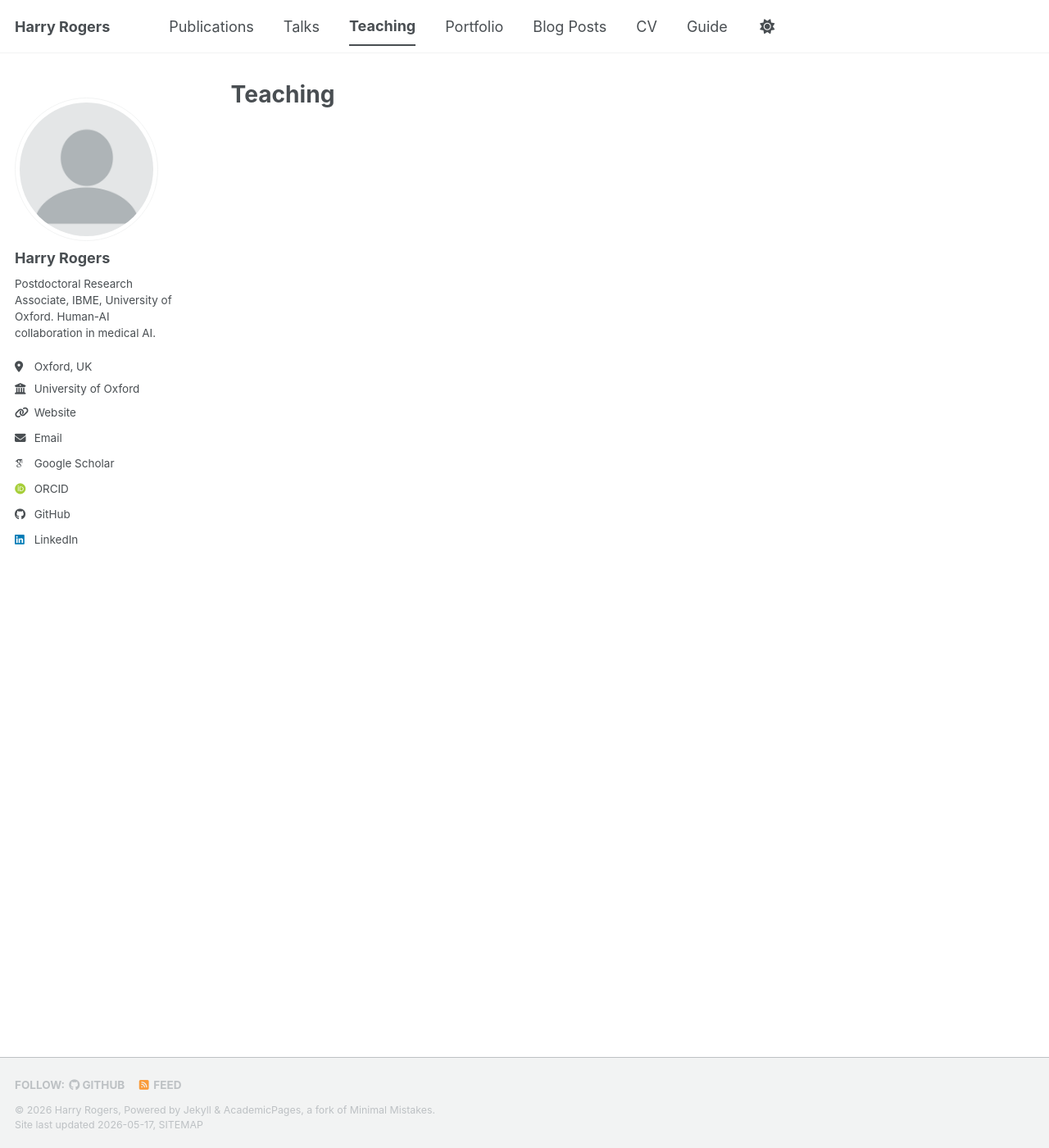
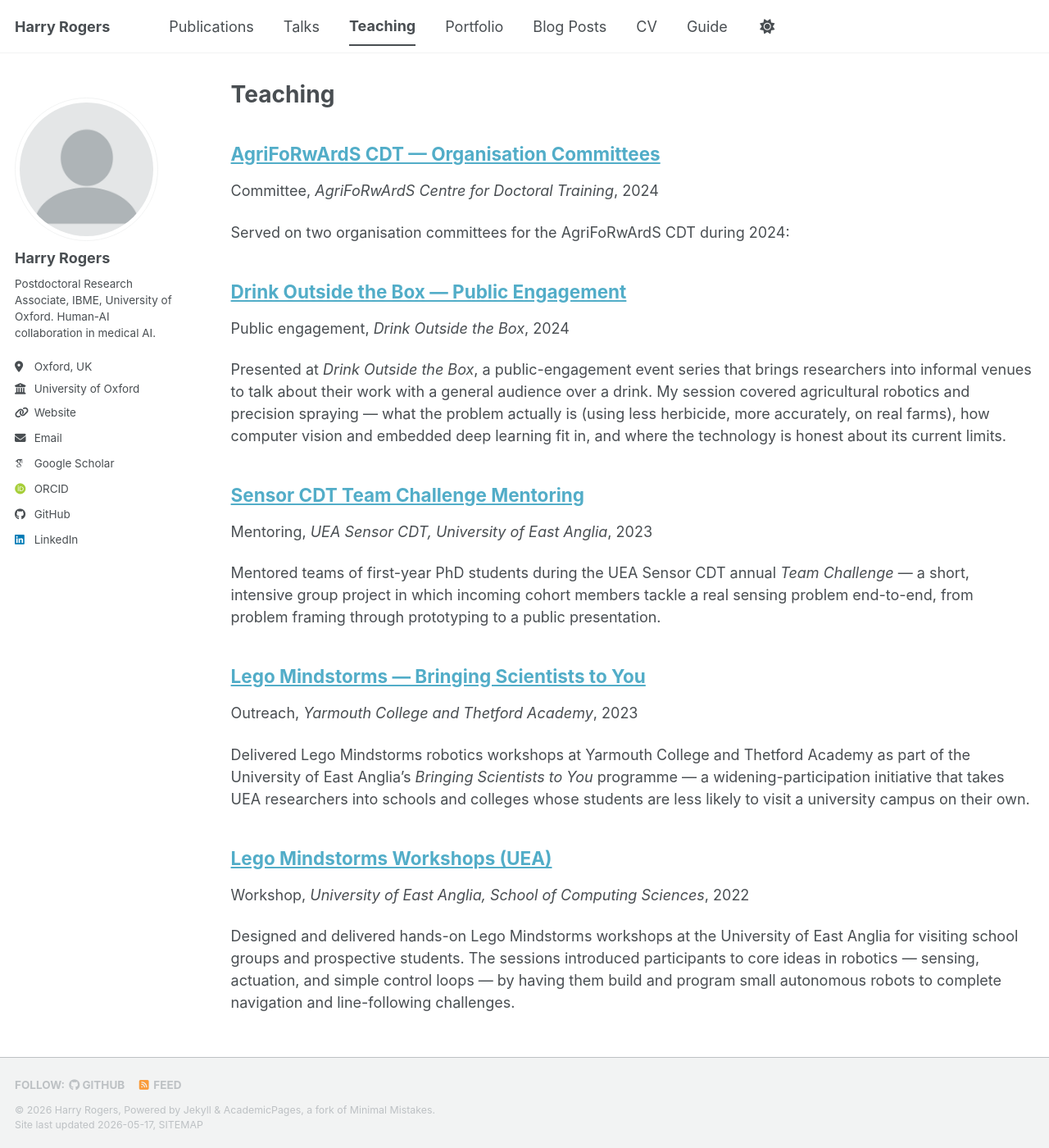
Before and after one commit to Harry-Rogers/Harry-Rogers.github.io, a Jekyll site: the page built from _pages/teaching.html, in a window 1280 px wide and 1400 px high. Shown: the whole window at 82% size. Built offline with Jekyll 4.4.1, drawn with Linux system fonts in a browser that asks for light colours; some web fonts are replaced; a script bundle is joined from its source files by our own code; library files that are not in the unit come from our copies.

Commit message:
feat(02-06): add teaching and outreach entries
- Lego Mindstorms workshops (UEA, 2022) and 'Bringing Scientists to You'
  visits to Yarmouth College and Thetford Academy (2023)
- Sensor CDT Team Challenge mentoring (2023)
- AgriFoRwArdS CDT Programme Committee and Summer School 2024 organisation
- Drink Outside the Box public engagement (2024)
- Mark _pages/teaching.html verified per TEACH-01

```diff
--- a/_pages/teaching.html
+++ b/_pages/teaching.html
@@ -7,6 +7,7 @@ author_profile: true
 
 {% include base_path %}
 
+<!-- Verified per TEACH-01. -->
 {% for post in site.teaching reversed %}
   {% include archive-single.html %}
 {% endfor %}
--- /dev/null
+++ b/_teaching/2022-lego-mindstorms-uea.md
@@ -0,0 +1,17 @@
+---
+title: "Lego Mindstorms Workshops (UEA)"
+collection: teaching
+type: "Workshop"
+permalink: /teaching/2022-lego-mindstorms-uea
+venue: "University of East Anglia, School of Computing Sciences"
+date: 2022-01-01
+location: "Norwich, UK"
+---
+
+Designed and delivered hands-on Lego Mindstorms workshops at the University of East Anglia for visiting school groups and prospective students. The sessions introduced participants to core ideas in robotics — sensing, actuation, and simple control loops — by having them build and program small autonomous robots to complete navigation and line-following challenges.
+
+The workshops were run through UEA's School of Computing Sciences as part of broader outreach activity associated with the AgriFoRwArdS Centre for Doctoral Training. They emphasised that robotics research is iterative and accessible: a robot that "almost works" is normal, and debugging is part of the process. I scaffolded the sessions so that students with no prior programming experience could still leave having made their robot move, while more confident participants were given stretch challenges (obstacle avoidance, multi-sensor logic).
+
+This was the original campus-based version of the outreach programme that later evolved into the off-site "Bringing Scientists to You" school visits described in [2023 Lego Mindstorms outreach](/teaching/2023-lego-mindstorms-outreach).
+
+<!-- TODO(owner): confirm exact dates and frequency (single event vs recurring) -->
--- /dev/null
+++ b/_teaching/2023-lego-mindstorms-outreach.md
@@ -0,0 +1,17 @@
+---
+title: "Lego Mindstorms — Bringing Scientists to You"
+collection: teaching
+type: "Outreach"
+permalink: /teaching/2023-lego-mindstorms-outreach
+venue: "Yarmouth College and Thetford Academy"
+date: 2023-01-01
+location: "Norfolk, UK"
+---
+
+Delivered Lego Mindstorms robotics workshops at Yarmouth College and Thetford Academy as part of the University of East Anglia's *Bringing Scientists to You* programme — a widening-participation initiative that takes UEA researchers into schools and colleges whose students are less likely to visit a university campus on their own.
+
+Each session walked groups of secondary-school and college-age students through building a small autonomous robot, then programming it to react to its environment using light, touch, and ultrasonic sensors. Beyond the technical content, the workshops aimed to make a postgraduate researcher feel like a real person rather than an abstraction: I talked about how I had got to a PhD from a computer-science background, what agricultural robotics actually looks like day-to-day, and why precision spraying matters for sustainable farming.
+
+The off-site format meant adapting the campus version of the workshop (see [the UEA workshops](/teaching/2022-lego-mindstorms-uea)) to a single classroom, a fixed time slot, and equipment that had to be transported and set up on arrival.
+
+<!-- TODO(owner): confirm exact dates of the Yarmouth College and Thetford Academy visits, and any additional schools visited under the same programme -->
--- /dev/null
+++ b/_teaching/2023-sensor-cdt-mentoring.md
@@ -0,0 +1,17 @@
+---
+title: "Sensor CDT Team Challenge Mentoring"
+collection: teaching
+type: "Mentoring"
+permalink: /teaching/2023-sensor-cdt-mentoring
+venue: "UEA Sensor CDT, University of East Anglia"
+date: 2023-06-01
+location: "Norwich, UK"
+---
+
+Mentored teams of first-year PhD students during the UEA Sensor CDT annual *Team Challenge* — a short, intensive group project in which incoming cohort members tackle a real sensing problem end-to-end, from problem framing through prototyping to a public presentation.
+
+My role was to act as a near-peer mentor: close enough to the cohort experience to be useful on day-to-day questions (how to scope a one-week project, where to push back on a brief, when to stop iterating on a sensor rig and start writing the talk), but with enough distance from the assessment to be a safe sounding board. I helped teams pressure-test their experimental designs, gave feedback on draft slides and figures, and shared lessons from my own PhD work in precision agriculture about avoiding the classic "we built it, but we never measured it properly" failure mode.
+
+The Team Challenge sits inside the broader AgriFoRwArdS CDT training programme; mentoring it was a natural complement to the [AgriFoRwArdS organisation work](/teaching/2024-agriforwards-committee).
+
+<!-- TODO(owner): confirm exact year(s) mentored and number of teams supervised -->
--- /dev/null
+++ b/_teaching/2024-agriforwards-committee.md
@@ -0,0 +1,18 @@
+---
+title: "AgriFoRwArdS CDT — Organisation Committees"
+collection: teaching
+type: "Committee"
+permalink: /teaching/2024-agriforwards-committee
+venue: "AgriFoRwArdS Centre for Doctoral Training"
+date: 2024-06-01
+location: "Lincoln / Norwich, UK"
+---
+
+Served on two organisation committees for the AgriFoRwArdS CDT during 2024:
+
+- **Programme Committee, Annual Conference 2024** — Helped shape the technical programme for the CDT's flagship annual conference, including reviewing submissions, structuring sessions, and chairing presentation slots. The Annual Conference is the main venue where cohort members across all partner institutions (UEA, Lincoln, Cambridge) present progress to peers, supervisors, and industry partners.
+- **Summer School 2024 co-organiser** — Co-organised the AgriFoRwArdS Summer School, a multi-day training event that brings together CDT students for technical sessions, industry talks, and team activities. Responsibilities included scheduling sessions, coordinating speakers, and managing logistics on the day.
+
+Both roles were unpaid service to the CDT community and ran alongside my final-year PhD work. They complemented earlier teaching contributions — see also the [Sensor CDT Team Challenge mentoring](/teaching/2023-sensor-cdt-mentoring) and the public-engagement work for [Drink Outside the Box](/teaching/2024-drink-outside-the-box).
+
+<!-- TODO(owner): confirm exact dates and location of Summer School 2024 and Annual Conference 2024 -->
--- /dev/null
+++ b/_teaching/2024-drink-outside-the-box.md
@@ -0,0 +1,17 @@
+---
+title: "Drink Outside the Box — Public Engagement"
+collection: teaching
+type: "Public engagement"
+permalink: /teaching/2024-drink-outside-the-box
+venue: "Drink Outside the Box"
+date: 2024-01-01
+location: "Norwich, UK"
+---
+
+Presented at *Drink Outside the Box*, a public-engagement event series that brings researchers into informal venues to talk about their work with a general audience over a drink. My session covered agricultural robotics and precision spraying — what the problem actually is (using less herbicide, more accurately, on real farms), how computer vision and embedded deep learning fit in, and where the technology is honest about its current limits.
+
+The format demanded a different register from a conference talk: no jargon shields, no peer-review safety net, and questions that range from "what does the robot look like" to "is this going to put farmers out of work." Preparing for it meant stripping a year of PhD work down to the few ideas that survive contact with a non-specialist audience, and being explicit about what is research, what is product, and what is still aspirational.
+
+This is part of a wider pattern of outreach work alongside the [Lego Mindstorms school visits](/teaching/2023-lego-mindstorms-outreach) and CDT [organisation committee roles](/teaching/2024-agriforwards-committee).
+
+<!-- TODO(owner): confirm exact date and venue of the Drink Outside the Box session -->
```
